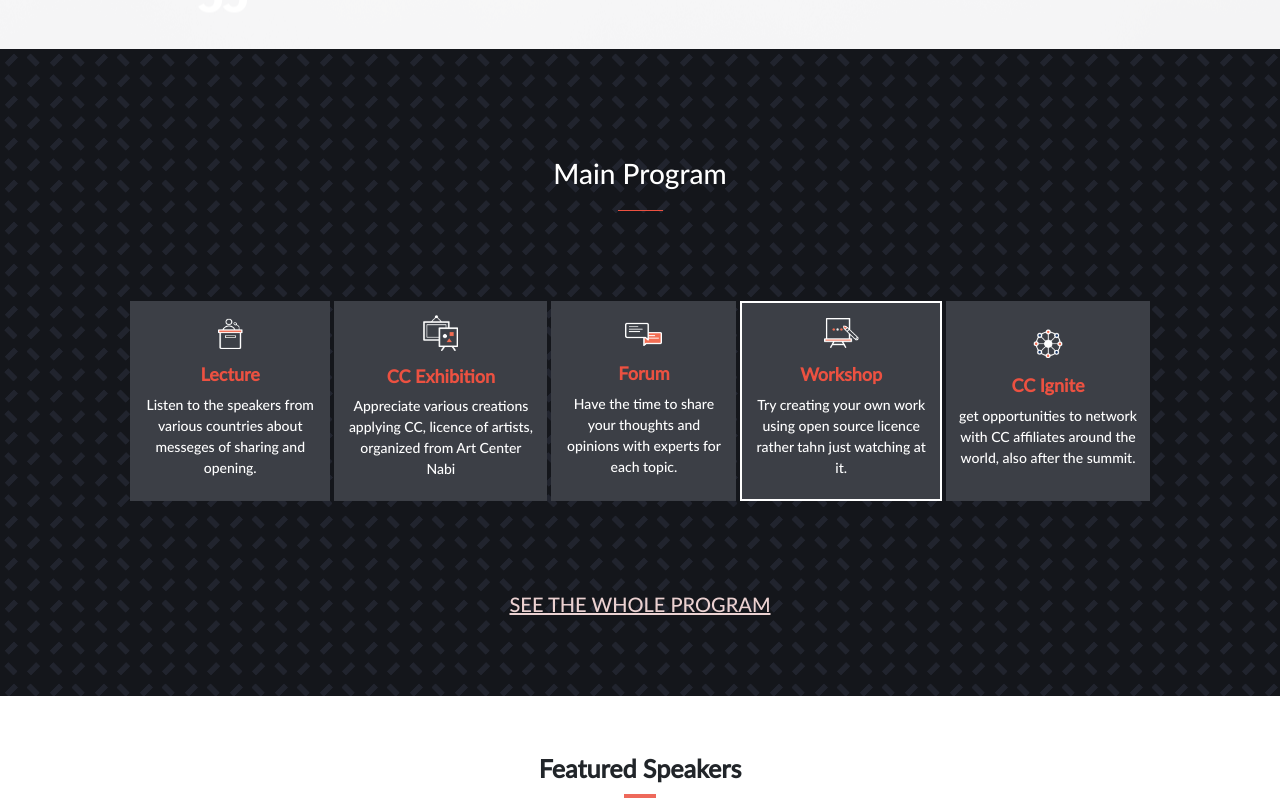
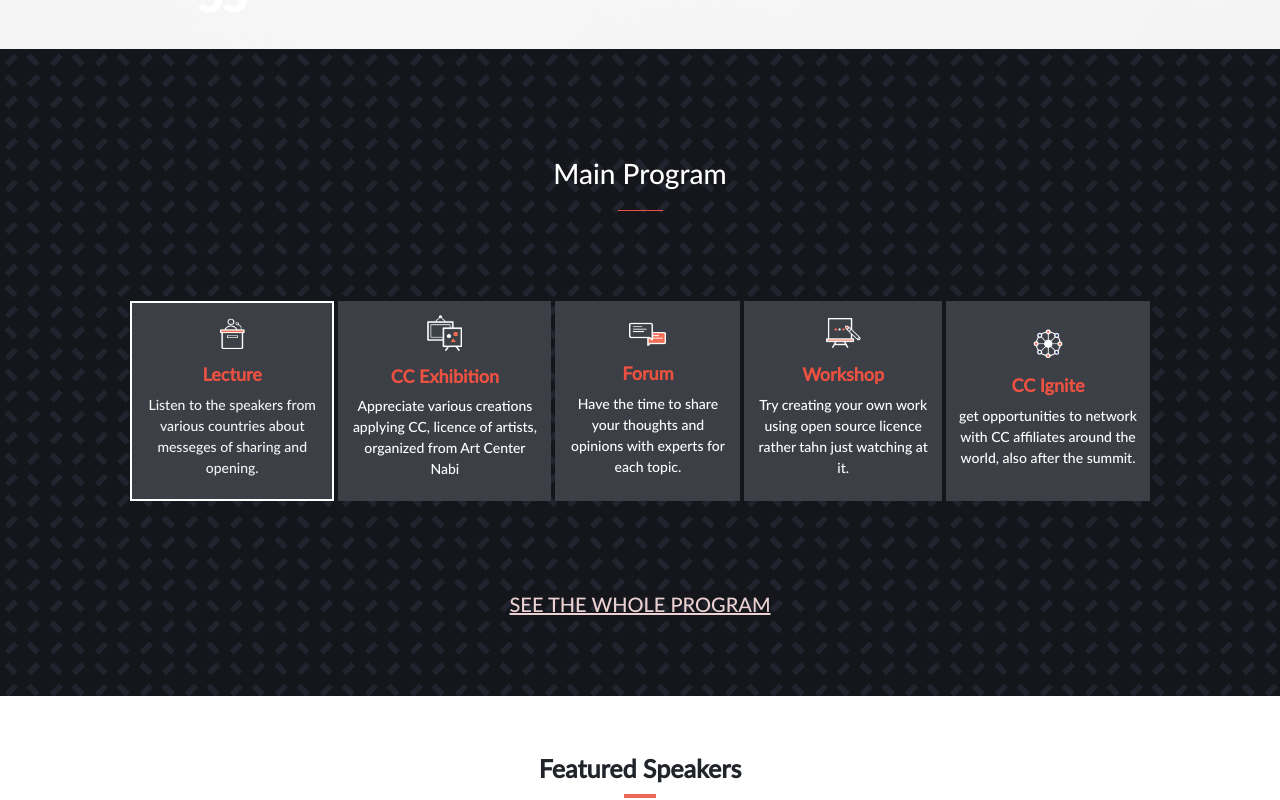
Before and after one commit to GhostEsso/Conference-page, a website: page index.html in a window 1280 px wide. In both pictures the pointer is over the element 230 px from the left and 1151 px from the top of the page. Shown: the part 751-1551 px from the top of the page. Drawn offline with nearby package versions, Linux system fonts and the light colour scheme; some icons are missing; files whose address does not match are found by name.

```diff
--- a/CSS/main-style-program.css
+++ b/CSS/main-style-program.css
@@ -145,6 +145,11 @@
     height: 25vh;
   }
 
+  .first-main:hover {
+    color: rgba(255, 255, 255, 0.945);
+    border: 2px solid white;
+  }
+
   .first-main img {
     width: 20%;
     display: flex;
@@ -194,8 +199,4 @@
     font-size: 20px;
     padding-bottom: 25px;
   }
-
-  .card4 {
-    border: 2px solid white;
-  }
 }
```
Also changed, not shown: README.md.
